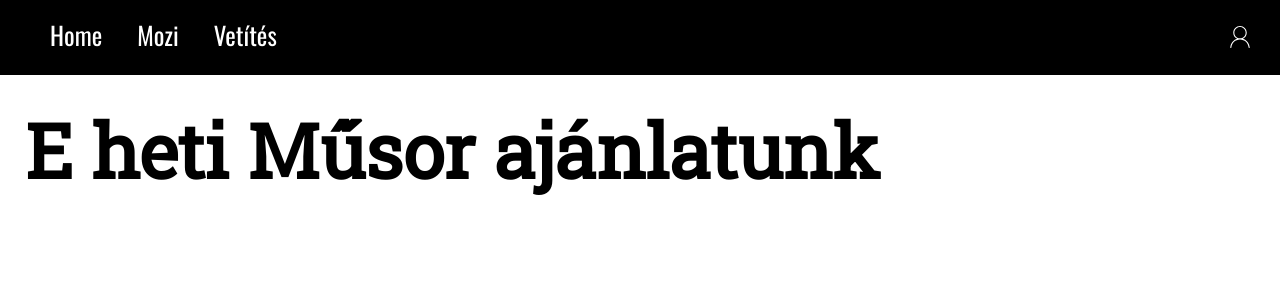
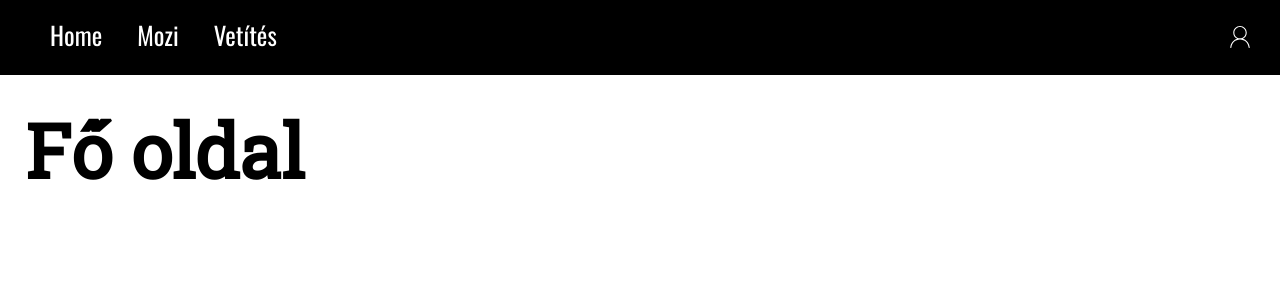
Before and after one commit to K-Tamas01/web-tech, a React (Create React App) app in the folder frontend/: page / in a window 1280 px wide. Shown: the top 300 px of the page. Built offline with nearby package versions, Linux system fonts and the light colour scheme.

Commit message:
H1 cím váltás

```diff
--- a/frontend/src/Components/Home/Components.Home.jsx
+++ b/frontend/src/Components/Home/Components.Home.jsx
@@ -2,7 +2,7 @@ import './Components.Home.styles.scss';
 
 const Home = () =>(
     <div className='Content-container'>
-        <h1>E heti Műsor ajánlatunk</h1>
+        <h1>Fő oldal</h1>
     </div>
 );
 
```
